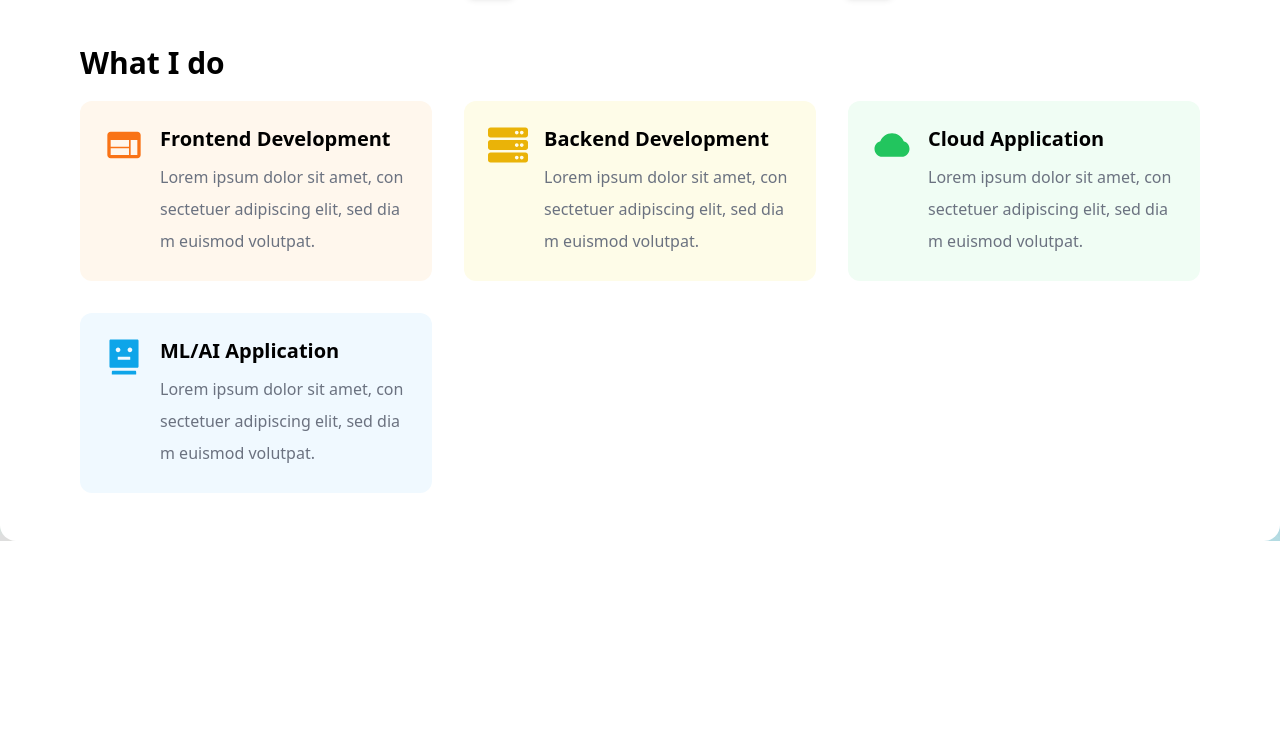
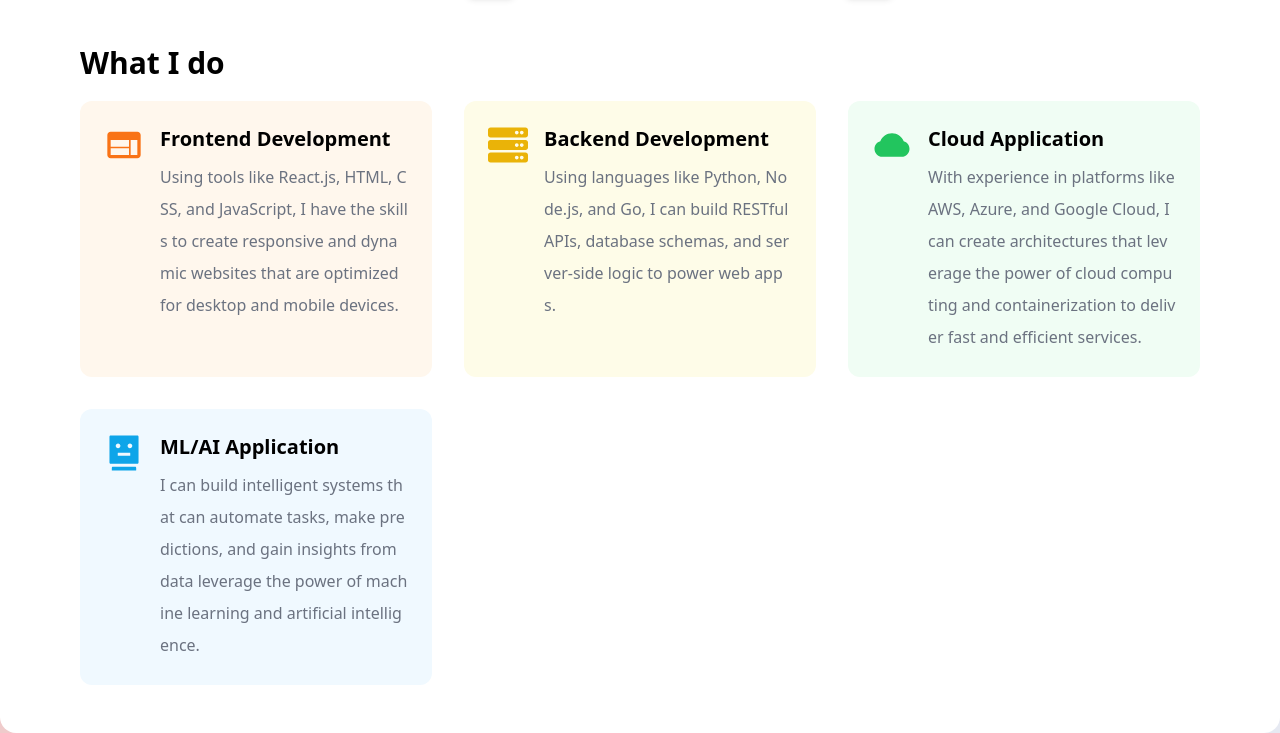
Before and after one commit to henry32144/henry32144.github.io, a Gatsby site: page /about in a window 1280 px wide. Shown: the part 687-1420 px from the top of the page. Before the commit the page ends 1228 px from the top, so only its background shows below. Built offline with nearby package versions, Linux system fonts and the light colour scheme; Gatsby itself is replaced by a stand-in of ours.

Commit message:
Add description

```diff
--- a/src/pages/about.tsx
+++ b/src/pages/about.tsx
@@ -6,7 +6,12 @@ import PersonalInfoCard from "../components/personalInfoCard";
 import WhatIDoCard from "../components/whatIDoCard";
 import tempImage from "../images/background.jpg";
 import { MdEmail, MdLocationPin, MdWeb } from "react-icons/md";
-import { AiFillLinkedin, AiFillCalendar, AiFillRobot, AiFillCloud } from "react-icons/ai";
+import {
+  AiFillLinkedin,
+  AiFillCalendar,
+  AiFillRobot,
+  AiFillCloud,
+} from "react-icons/ai";
 import { FaServer } from "react-icons/fa";
 
 const AboutPage: React.FC<PageProps> = () => {
@@ -128,7 +133,7 @@ const AboutPage: React.FC<PageProps> = () => {
                 />
               }
               title="Frontend Development"
-              description="Lorem ipsum dolor sit amet, consectetuer adipiscing elit, sed diam euismod volutpat."
+              description="Using tools like React.js, HTML, CSS, and JavaScript, I have the skills to create responsive and dynamic websites that are optimized for desktop and mobile devices."
               bgColor="bg-orange-50"
             />
             <WhatIDoCard
@@ -139,7 +144,7 @@ const AboutPage: React.FC<PageProps> = () => {
                 />
               }
               title="Backend Development"
-              description="Lorem ipsum dolor sit amet, consectetuer adipiscing elit, sed diam euismod volutpat."
+              description="Using languages like Python, Node.js, and Go, I can build RESTful APIs, database schemas, and server-side logic to power web apps."
               bgColor="bg-yellow-50"
             />
             <WhatIDoCard
@@ -150,7 +155,7 @@ const AboutPage: React.FC<PageProps> = () => {
                 />
               }
               title="Cloud Application"
-              description="Lorem ipsum dolor sit amet, consectetuer adipiscing elit, sed diam euismod volutpat."
+              description="With experience in platforms like AWS, Azure, and Google Cloud, I can create architectures that leverage the power of cloud computing and containerization to deliver fast and efficient services."
               bgColor="bg-green-50"
             />
             <WhatIDoCard
@@ -161,7 +166,7 @@ const AboutPage: React.FC<PageProps> = () => {
                 />
               }
               title="ML/AI Application"
-              description="Lorem ipsum dolor sit amet, consectetuer adipiscing elit, sed diam euismod volutpat."
+              description="I can build intelligent systems that can automate tasks, make predictions, and gain insights from data leverage the power of machine learning and artificial intelligence."
               bgColor="bg-sky-50"
             />
           </div>
```
